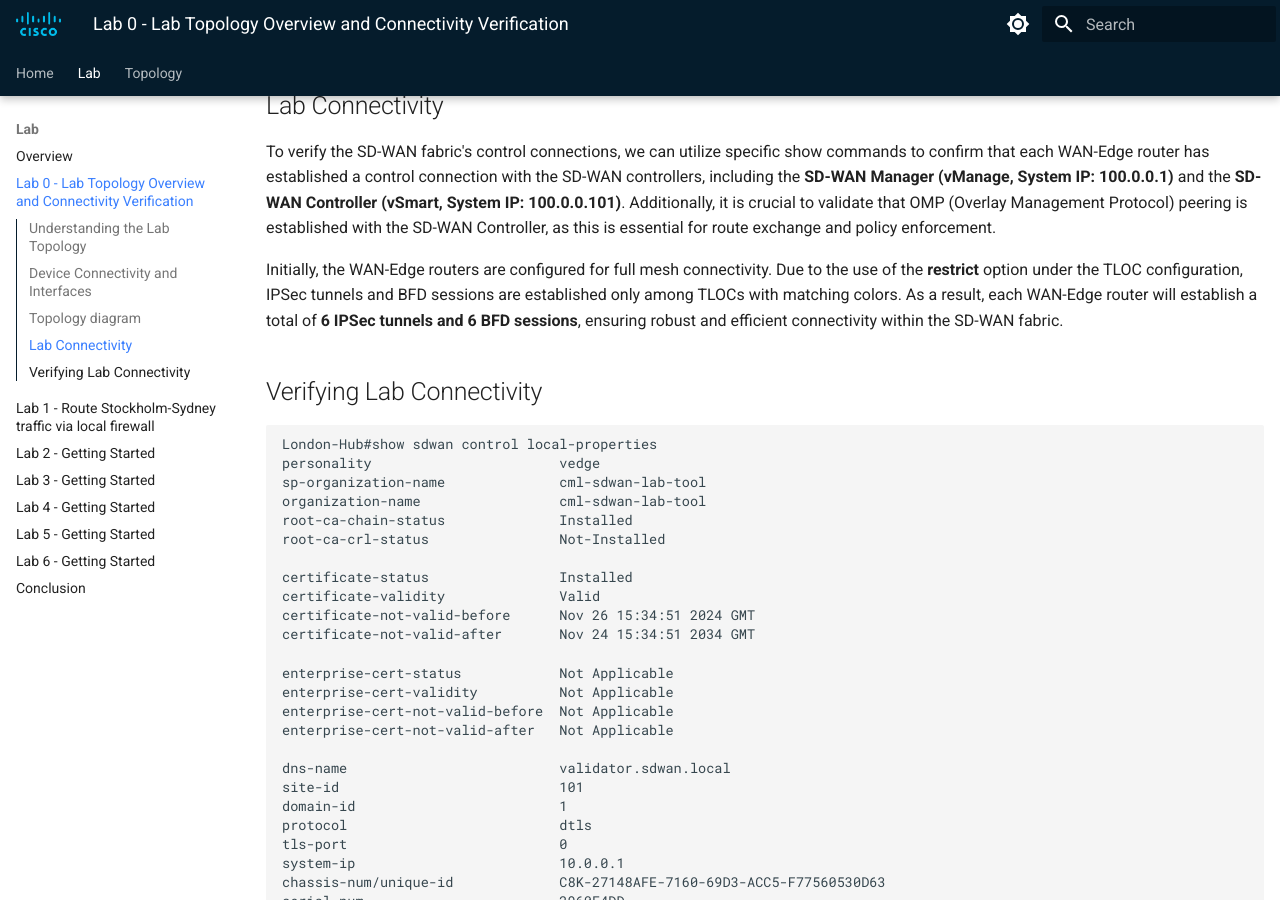
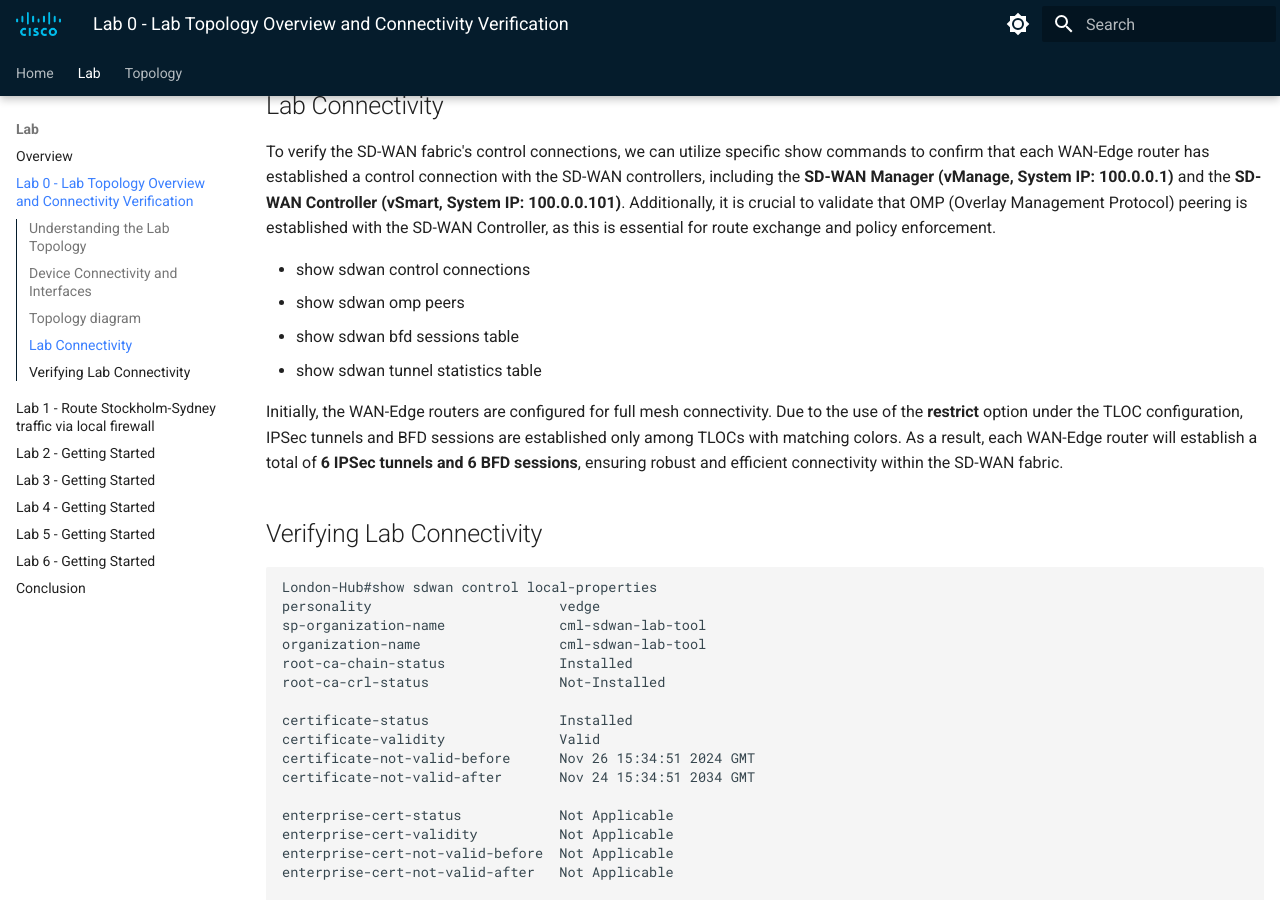
Before and after one commit to ciscodocs/ltrent-2008-clemea25, an MkDocs documentation site: the page built from docs/lab0_getting_started.md, in a window 1280 px wide and 900 px high, scrolled down 2275 px. Built offline with MkDocs 1.6.1 and Material for MkDocs 9.7.7, drawn with Linux system fonts in a browser that asks for light colours.

Commit message:
Lab 1 Guide

```diff
--- a/docs/lab0_getting_started.md
+++ b/docs/lab0_getting_started.md
@@ -34,6 +34,11 @@ Each WAN-Edge router is uniquely identified by a **system ip** address, as detai
 ## Lab Connectivity
 
 To verify the SD-WAN fabric's control connections, we can utilize specific show commands to confirm that each WAN-Edge router has established a control connection with the SD-WAN controllers, including the **SD-WAN Manager (vManage, System IP: 100.0.0.1)** and the **SD-WAN Controller (vSmart, System IP: 100.0.0.101)**. Additionally, it is crucial to validate that OMP (Overlay Management Protocol) peering is established with the SD-WAN Controller, as this is essential for route exchange and policy enforcement.
+
+- show sdwan control connections
+- show sdwan omp peers
+- show sdwan bfd sessions table
+- show sdwan tunnel statistics table
 
 Initially, the WAN-Edge routers are configured for full mesh connectivity. Due to the use of the **restrict** option under the TLOC configuration, IPSec tunnels and BFD sessions are established only among TLOCs with matching colors. As a result, each WAN-Edge router will establish a total of **6 IPSec tunnels and 6 BFD sessions**, ensuring robust and efficient connectivity within the SD-WAN fabric.
 
```
